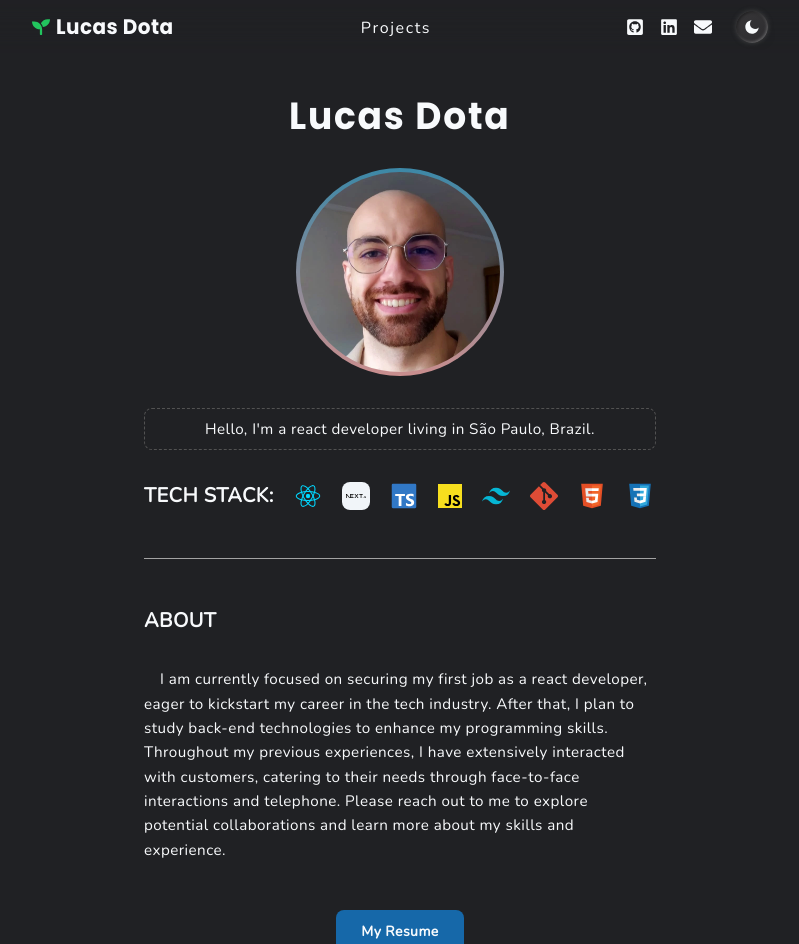
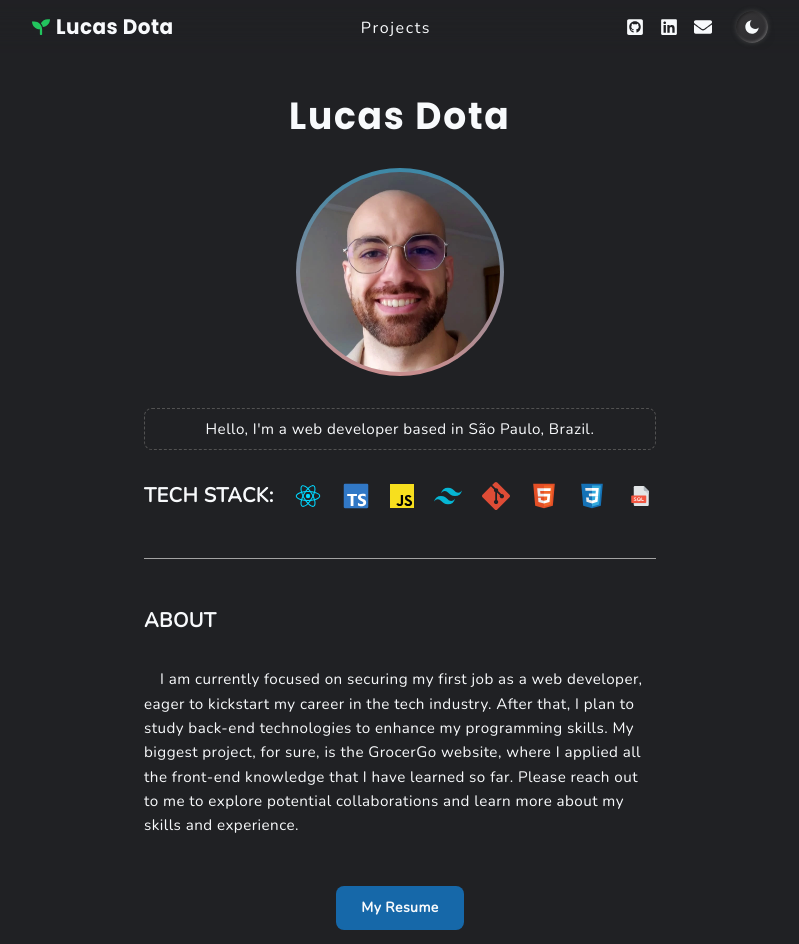
Before and after one commit to Lucasdota/portfolio, a Next.js app: page / in a window 1280 px wide. Shown: the top 944 px of the page, without its empty margins (240-1039 px from the left). Built offline with nearby package versions, Linux system fonts and the light colour scheme.

Commit message:
updating resume

```diff
--- a/src/components/About.jsx
+++ b/src/components/About.jsx
@@ -26,12 +26,10 @@ const About = () => {
           visible: { opacity: 1, y: 0 },
         }}
       >
-        I am currently focused on securing my first job as a react
+        I am currently focused on securing my first job as a web
         developer, eager to kickstart my career in the tech industry. After
         that, I plan to study back-end technologies to enhance my programming
-        skills. Throughout my previous experiences, I have extensively
-        interacted with customers, catering to their needs through face-to-face
-        interactions and telephone. Please reach out to me to explore potential
+        skills. My biggest project, for sure, is the GrocerGo website, where I applied all the front-end knowledge that I have learned so far. Please reach out to me to explore potential
         collaborations and learn more about my skills and experience.
       </motion.p>
       <motion.div
--- a/src/components/Hero.tsx
+++ b/src/components/Hero.tsx
@@ -1,7 +1,7 @@
 import Javascript from "../../public/javascript.svg";
 import Typescript from "../../public/typescript.svg";
 import Tailwind from "../../public/tailwind-css.svg";
-import Nextjs from "../../public/nextjs.svg";
+import SQL from "../../public/sql.svg";
 import Git from "../../public/git.svg";
 import Html from "../../public/html.svg";
 import CSS from "../../public/css.svg";
@@ -50,7 +50,7 @@ const Hero = () => {
           )}
         </div>
         <p className="text-center text-[0.95rem] 3xl:text-lg 3xl:py-3 py-2 border dark:border-neutral-600 rounded-lg border-dashed border-neutral-400 antialiased px-2">
-          Hello, I&apos;m a react developer living in São Paulo, Brazil.
+          Hello, I&apos;m a web developer based in São Paulo, Brazil.
         </p>
         <ul id="tech-stack" className="flex gap-5 3xl:gap-6 flex-wrap">
           <h3 className="font-bold text-xl 3xl:text-2xl antialiased">
@@ -62,15 +62,6 @@ const Hero = () => {
                 src={React}
                 alt="react icon"
                 className="w-7 h-7 3xl:w-8 3xl:h-8"
-              />
-            </Tooltip>
-          </li>
-          <li className="bg-slate-100 rounded-lg p-1 h-7 w-7 flex items-center">
-            <Tooltip title="Nextjs" arrow>
-              <Image
-                src={Nextjs}
-                alt="nextjs icon"
-                className="w-7 h-7 3xl:w-8 3xl:h-8 text-slate-50"
               />
             </Tooltip>
           </li>
@@ -128,6 +119,15 @@ const Hero = () => {
               />
             </Tooltip>
           </li>
+          <li className="rounded-lg p-1 h-7 w-7 flex items-center bg-primary dark:bg-transparent">
+            <Tooltip title="SQL" arrow>
+              <Image
+                src={SQL}
+                alt="SQL icon"
+                className="w-7 h-7 3xl:w-8 3xl:h-8 text-slate-50"
+              />
+            </Tooltip>
+          </li>
         </ul>
       </div>
     </motion.div>
```
Also changed, not shown: public/sql.svg (added).
